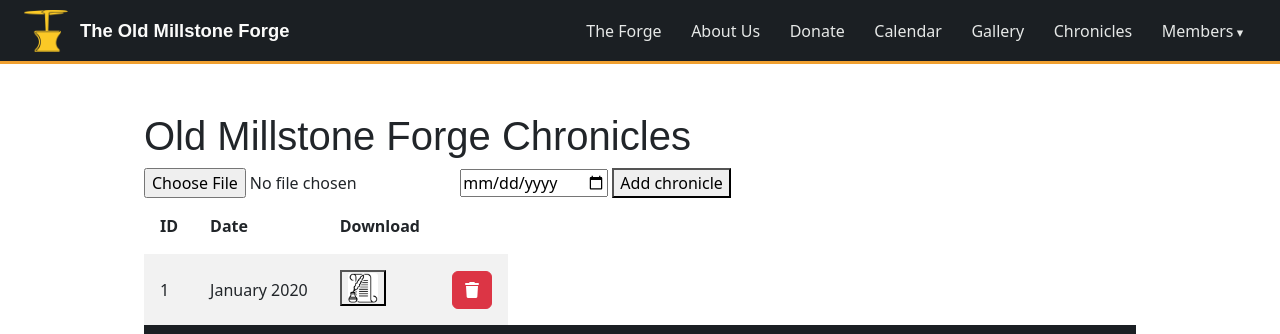
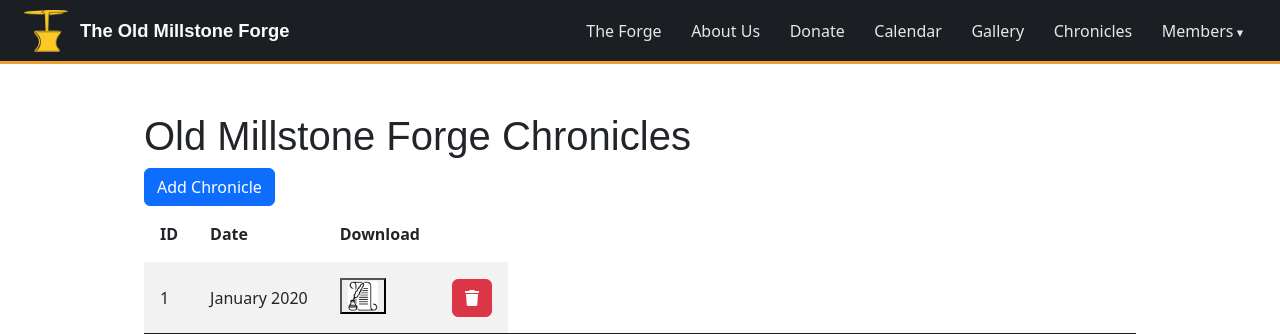
Before and after one commit to RickPoleshuck/oldmillstoneforge, a Flask app: template templates/chronicles.html in a window 1280 px wide. Shown: the top 334 px of the page. Run offline with Flask 3, Linux system fonts and the light colour scheme; a user stored in the database is signed in; tables that the repository leaves empty hold one stand-in row (values such as "Sample post"); the template is opened without the code that fills it: values that come from a table or form of the project are taken from there, most other values are stand-ins (such as "Sample title", 1, 10 or a date in 2020).

Commit message:
chronicles.html

```diff
--- a/templates/chronicles.html
+++ b/templates/chronicles.html
@@ -1,15 +1,31 @@
 {% extends "base.html" %}
 {% block content %}
+    <dialog id="add_dialog" style="padding: 1em 1em 1em">
+        <form   >
+            <h5>Add Chronicle</h5>
+            <div>
+                <input type="file" name="pdf" accept="application/pdf" required>
+            </div>
+            <div>
+                Date
+                <input type="date" name="date" required>
+            </div>
+            <div>
+                <button class="btn btn-primary" type="submit" formmethod="post"
+                        formaction="{{ url_for('add_chronicle') }}"
+                        formenctype="multipart/form-data">
+                    Add Chronicle
+                </button>
+                <button class="btn btn-secondary" value="cancel" formnovalidate>Cancel</button>
+            </div>
+        </form>
+    </dialog>
     <section class="wrap">
         <h1>Old Millstone Forge Chronicles</h1>
-        {%  if is_admin %}
-            <form action="{{ url_for('add_chronicle') }}" method="post" enctype="multipart/form-data">
-                <input type="file" name="pdf" accept="application/pdf" required>
-                <input type="date" name="date" required>
-                <button type="submit">Add chronicle</button>
-            </form>
+        {% if is_admin %}
+            <button class="btn btn-primary" onclick="document.getElementById('add_dialog').showModal()">Add Chronicle</button>
+        {% endif %}
 
-        {% endif %}
         <table class="chronicles zebra">
             <tr>
                 <th>ID</th>
```
